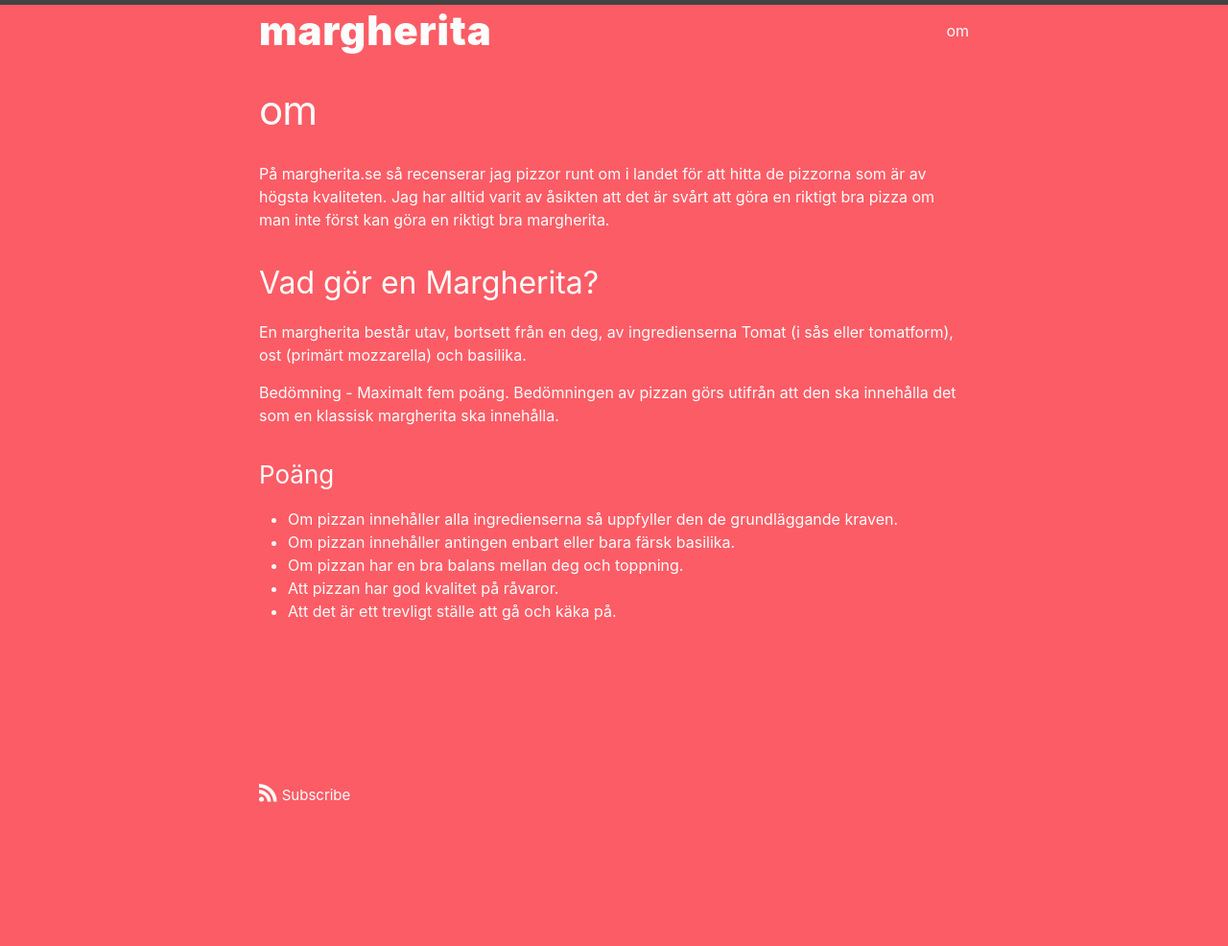
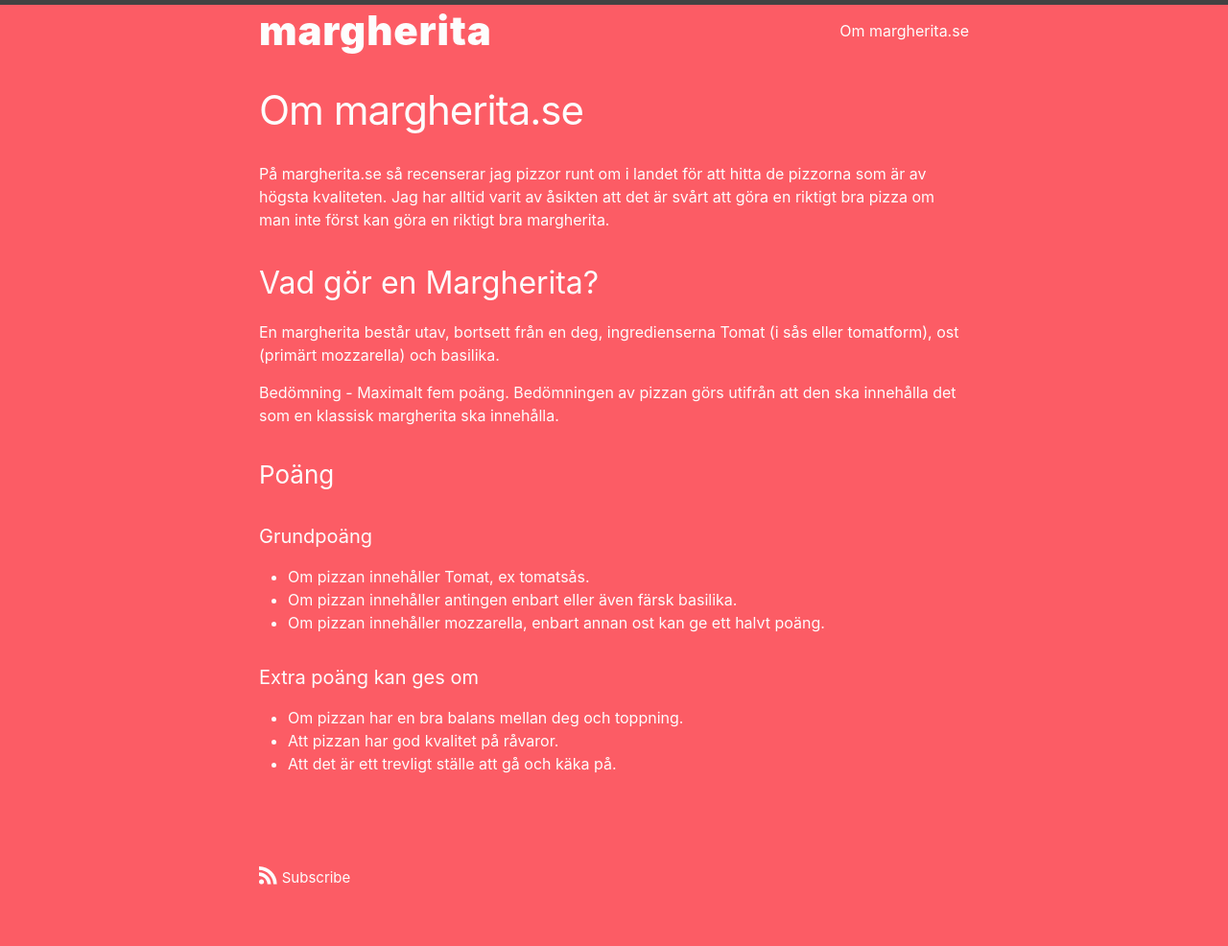
Before and after one commit to lyzio/margherita, a Jekyll site: the page built from om.md, in a window 1280 px wide. Shown: the whole page at 96% size. Built offline with Jekyll 4.4.1, drawn with Linux system fonts in a browser that asks for light colours; before the commit the page ends 900 px from its top, so only the background shows below that.

Commit message:
Update om.md

```diff
--- a/om.md
+++ b/om.md
@@ -1,6 +1,6 @@
 ---
 layout: page
-title: om
+title: Om margherita.se
 permalink: /om/
 ---
 
@@ -8,14 +8,18 @@
 
 ## Vad gör en Margherita?
 
-En margherita består utav, bortsett från en deg, av ingredienserna Tomat (i sås eller tomatform), ost (primärt mozzarella) och basilika.
+En margherita består utav, bortsett från en deg, ingredienserna Tomat (i sås eller tomatform), ost (primärt mozzarella) och basilika.
 
 Bedömning - Maximalt fem poäng.
 Bedömningen av pizzan görs utifrån att den ska innehålla det som en klassisk margherita ska innehålla.
 
 ### Poäng
-* Om pizzan innehåller alla ingredienserna så uppfyller den de grundläggande kraven.
-* Om pizzan innehåller antingen enbart eller bara färsk basilika.
+#### Grundpoäng
+* Om pizzan innehåller Tomat, ex tomatsås.
+* Om pizzan innehåller antingen enbart eller även färsk basilika.
+* Om pizzan innehåller mozzarella, enbart annan ost kan ge ett halvt poäng.
+
+#### Extra poäng kan ges om
 * Om pizzan har en bra balans mellan deg och toppning.
 * Att pizzan har god kvalitet på råvaror.
 * Att det är ett trevligt ställe att gå och käka på.
```
